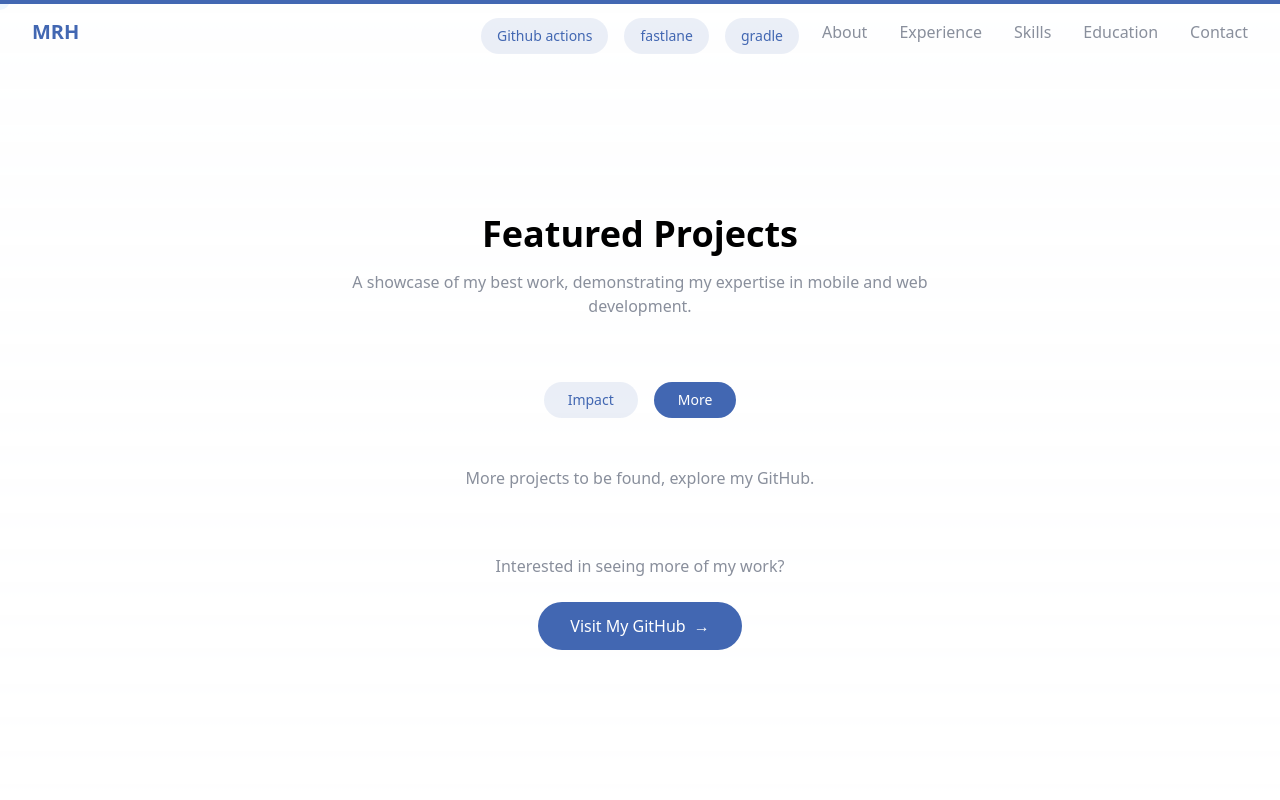
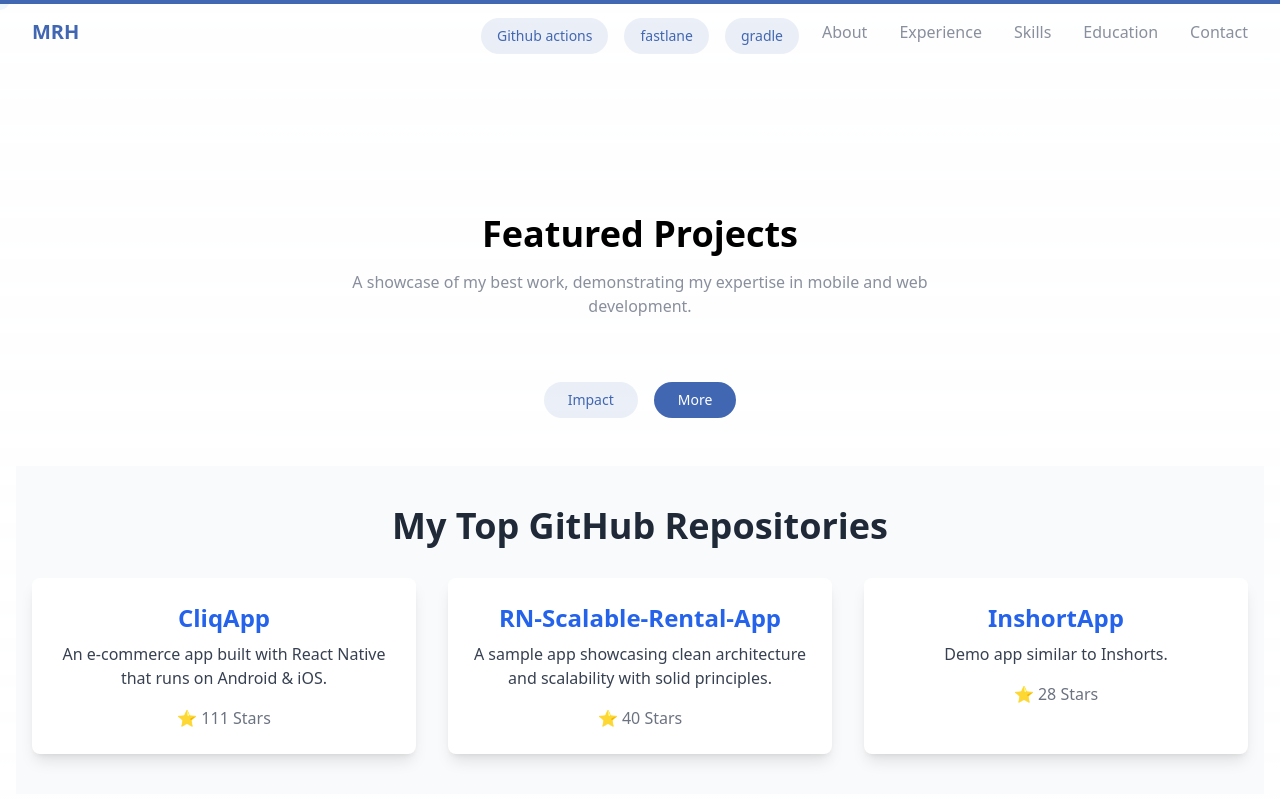
Before and after one commit to llRizvanll/rizvanwork_, a Next.js app: page / in a window 1280 px wide. Both pictures are taken after a click on the button "More". Shown: the part 5148-5948 px from the top of the page. Built offline with nearby package versions, Linux system fonts and the light colour scheme.

Commit message:
Add GitHubRepos component

```diff
--- /dev/null
+++ b/app/components/GitHubRepos.tsx
@@ -0,0 +1,55 @@
+'use client'
+
+import React from 'react';
+import { motion } from 'framer-motion';
+
+const repositories = [
+  {
+    name: "CliqApp",
+    description: "An e-commerce app built with React Native that runs on Android & iOS.",
+    stars: 111,
+    url: "https://github.com/llRizvanll/CliqApp",
+  },
+  {
+    name: "RN-Scalable-Rental-App",
+    description: "A sample app showcasing clean architecture and scalability with solid principles.",
+    stars: 40,
+    url: "https://github.com/llRizvanll/RN-Scalable-Rental-App",
+  },
+  {
+    name: "InshortApp",
+    description: "Demo app similar to Inshorts.",
+    stars: 28,
+    url: "https://github.com/llRizvanll/InshortApp",
+  },
+];
+
+const GitHubRepos: React.FC = () => {
+  return (
+    <section className="py-10 bg-gray-50">
+      <div className="max-w-7xl mx-auto px-4">
+        <h2 className="text-4xl font-bold text-center mb-8 text-gray-800">My Top GitHub Repositories</h2>
+        <div className="grid grid-cols-1 md:grid-cols-2 lg:grid-cols-3 gap-8">
+          {repositories.map((repo) => (
+            <motion.div
+              key={repo.name}
+              className="bg-white p-6 rounded-lg shadow-lg transition-transform transform hover:scale-105"
+              whileHover={{ scale: 1.05 }}
+              whileTap={{ scale: 0.95 }}
+            >
+              <h3 className="text-2xl font-semibold mb-2">
+                <a href={repo.url} target="_blank" rel="noopener noreferrer" className="text-blue-600 hover:underline">
+                  {repo.name}
+                </a>
+              </h3>
+              <p className="text-gray-700 mb-4">{repo.description}</p>
+              <p className="text-gray-500">⭐ {repo.stars} Stars</p>
+            </motion.div>
+          ))}
+        </div>
+      </div>
+    </section>
+  );
+};
+
+export default GitHubRepos;
--- a/app/components/Projects.tsx
+++ b/app/components/Projects.tsx
@@ -4,6 +4,7 @@ import { motion } from 'framer-motion'
 import Section from './Section'
 import Image from 'next/image'
 import { useState } from 'react'
+import GitHubRepos from './GitHubRepos'
 // List of technologies you work with
 const techSkills = [
   { name: "React Native", logo: "/images/tech/rn_banner.png" },
@@ -182,7 +183,8 @@ export default function Projects() {
         </motion.div>
         ) : (
           <div className="text-center mt-8">
-            <p className="text-fb-grey">More projects to be found, explore my GitHub.</p>
+            {/* <p className="text-fb-grey">Explore my GitHub.</p> */}
+            <GitHubRepos />
           </div>
         )}
 
```
